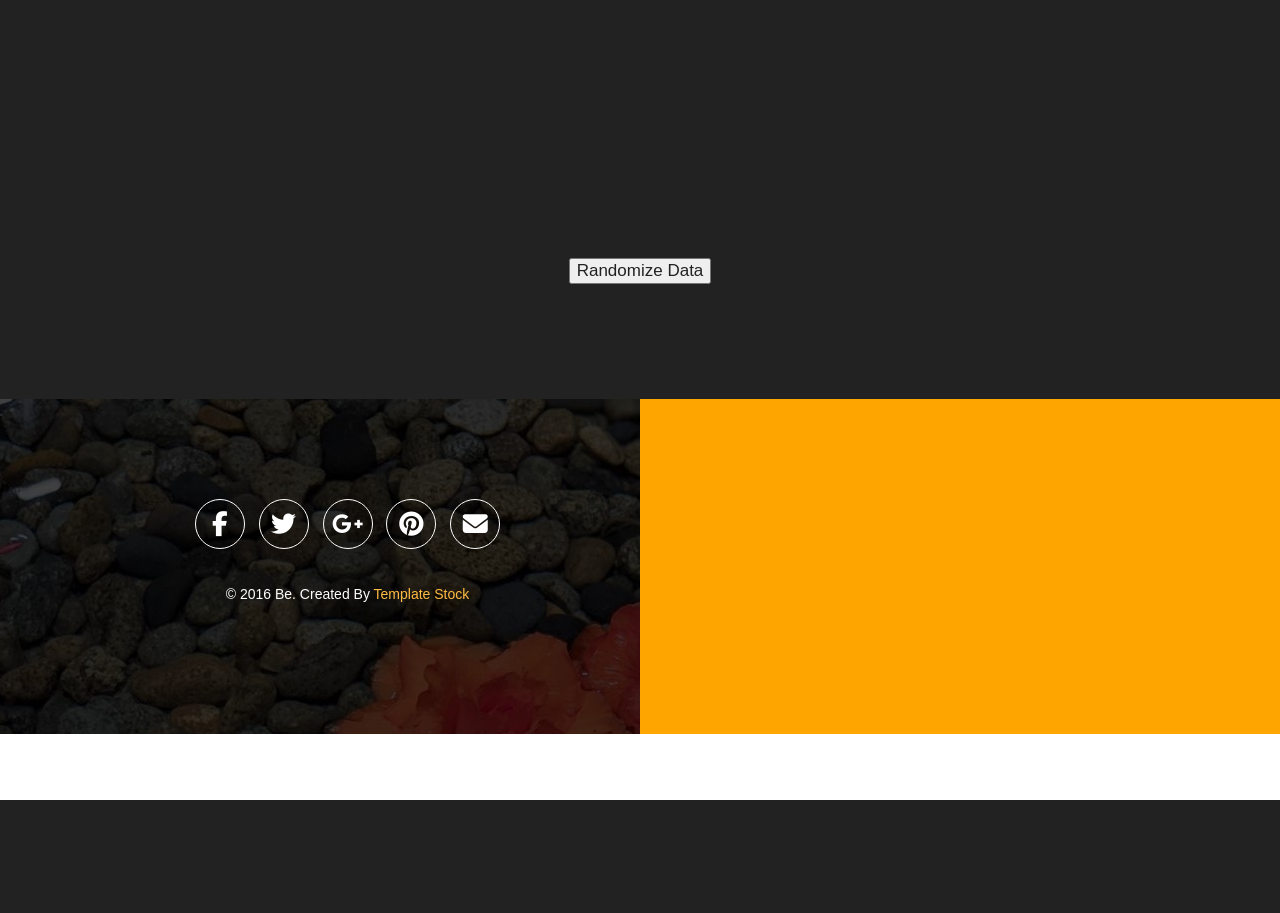
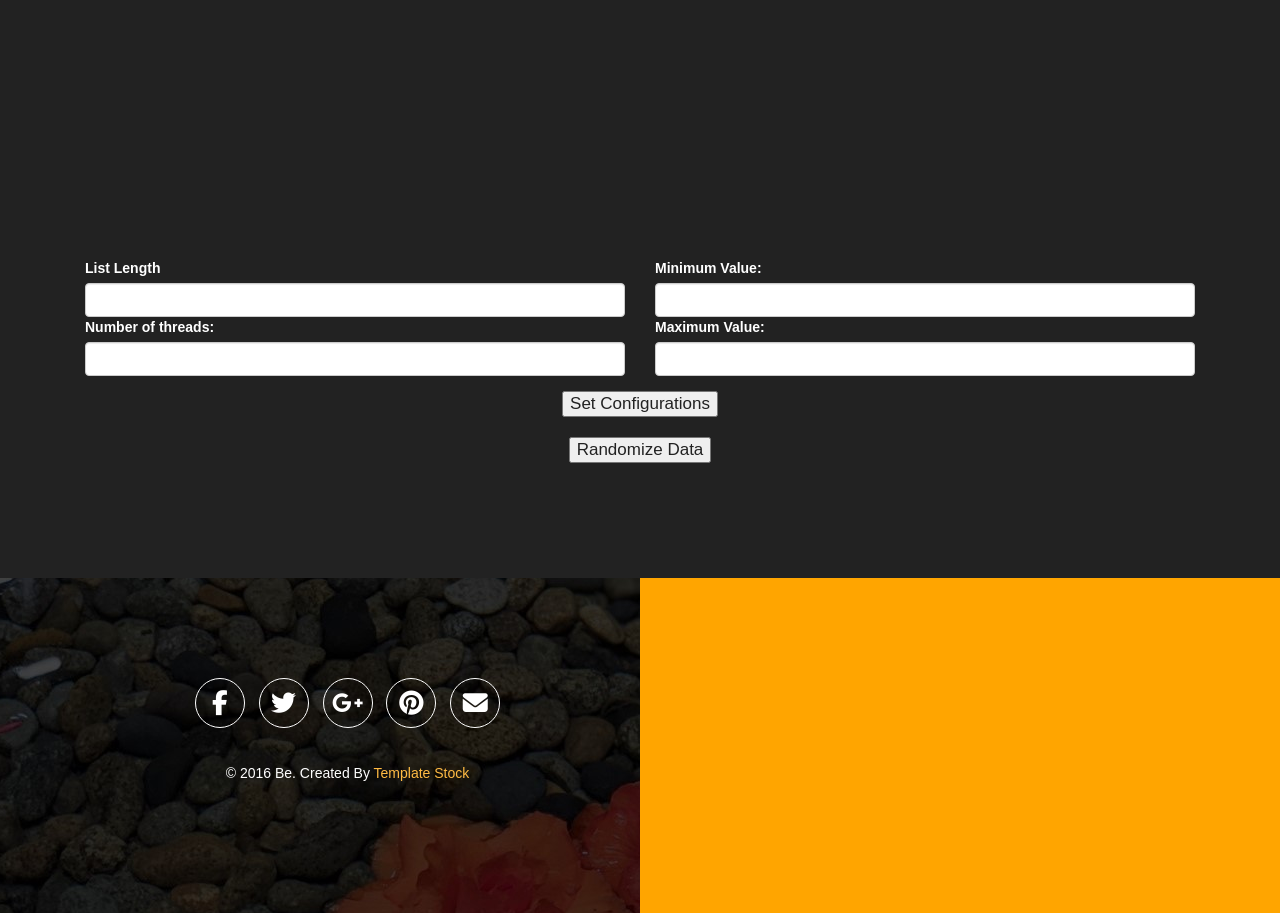
Before and after one commit to ssmith278/Personal-Portfolio, a Django app: page /projects/ in a window 1280 px wide. Before the commit the page ends 800 px from the top, so only its background shows below. Run offline with Django 3.2, Linux system fonts and the light colour scheme; data that the repository does not hold is empty; a map, chart or similar area stays blank; some libraries are stand-ins or nearby versions.

Commit message:
feat: added forms for changing parameters in project multhithread_sort

```diff
--- a/portfolio/projects/templates/projects.html
+++ b/portfolio/projects/templates/projects.html
@@ -19,8 +19,29 @@ Steve Smith
     </span>
   </div>
 
-  <form class="button" action="{% url 'projects' %}" method="POST">{% csrf_token %}
-    <input type="submit" value="Randomize Data" class="reset" name="reset">
+  <form action="{% url 'projects' %}" method="POST">{% csrf_token %}
+    <div class="col-xs-12 col-sm-6 col-md-6 form-group">
+      <label for="length" style="float: left;">List Length</label>
+      <input id="length" class="form-control" type="number" name="length" max="10000", value="{{ request.session.data.length }}">
+
+      <label for="num_threads" style="float: left;">Number of threads:</label>
+      <input id="num_threads" class="form-control" type="number" name="num_threads" value="{{ request.session.data.num_threads }}">
+    </div>
+    <div class="col-xs-12 col-sm-6 col-md-6 form-group">
+      <label for="min_value" style="float: left;">Minimum Value:</label>
+      <input id="min_value" class="form-control" type="number" name="min_value" value="{{ request.session.data.min_value }}">
+
+      <label for="max_value" style="float: left;">Maximum Value:</label>
+      <input id="max_value" class="form-control" type="number" name="max_value" value="{{ request.session.data.max_value }}">
+    </div>
+
+    <div class="button">
+      <input type="submit" value="Set Configurations" class="set" name="set">
+    </div>
+
+    <div class="button">
+      <input type="submit" value="Randomize Data" class="reset" name="reset">
+    </div>
   </form>
 
   <script src="https://code.jquery.com/jquery-3.4.1.min.js"></script>
@@ -50,7 +71,9 @@ Steve Smith
               }]
             },
             options: {
+              parsing: false,
               responsive: true,
+              animation: false,
               title: {
                 display: true,
               }
@@ -87,6 +110,8 @@ Steve Smith
             },
             options: {
               responsive: true,
+              animation: false,
+              parsing: false,
               title: {
                 display: true,
               }
```
